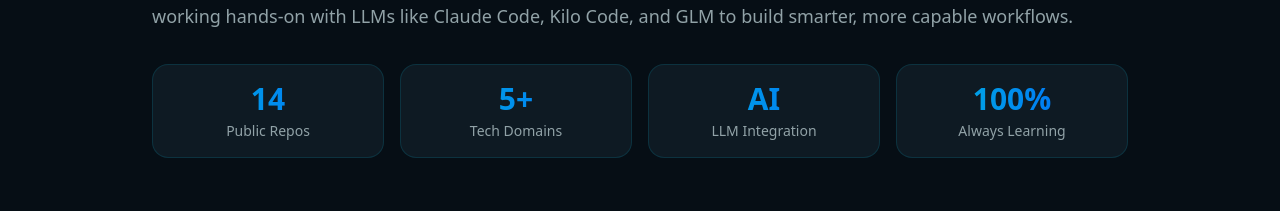
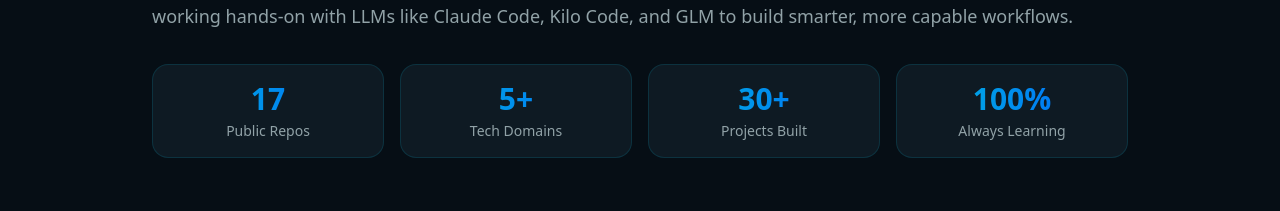
Before and after one commit to Najib-Rahmi/Najib-Rahmi.github.io, a Next.js app: page / in a window 1280 px wide. Shown: the part 1308-1519 px from the top of the page. Built offline with nearby package versions, Linux system fonts and the light colour scheme.

Commit message:
About: format bio as 3 paragraphs with line breaks

```diff
--- a/src/components/sections/about.tsx
+++ b/src/components/sections/about.tsx
@@ -6,9 +6,9 @@
 import { profile } from "@/lib/portfolio-data";
 
 const stats = [
-  { value: "14", label: "Public Repos" },
+  { value: "17", label: "Public Repos" },
   { value: "5+", label: "Tech Domains" },
-  { value: "AI", label: "LLM Integration" },
+  { value: "30+", label: "Projects Built" },
   { value: "100%", label: "Always Learning" },
 ];
 
```
Also changed, not shown: 1 other file (tests, documents, lock files or other folders).
